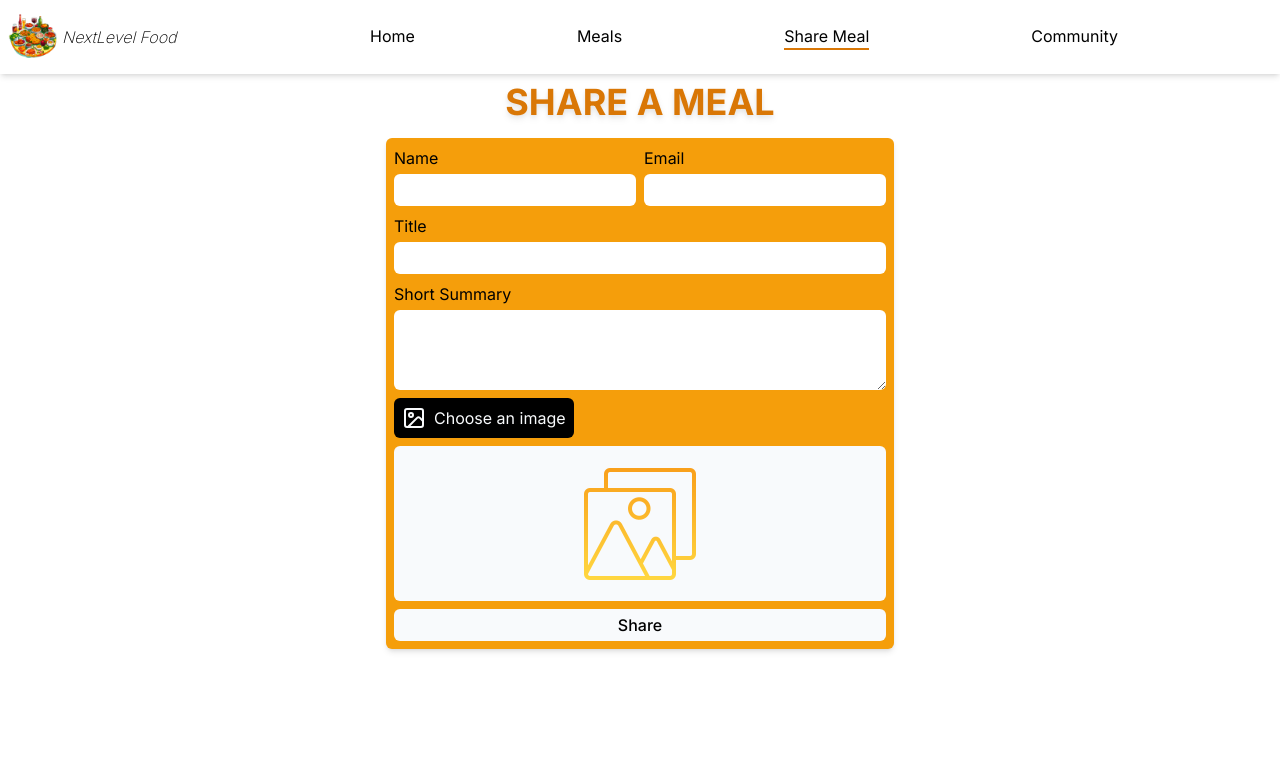
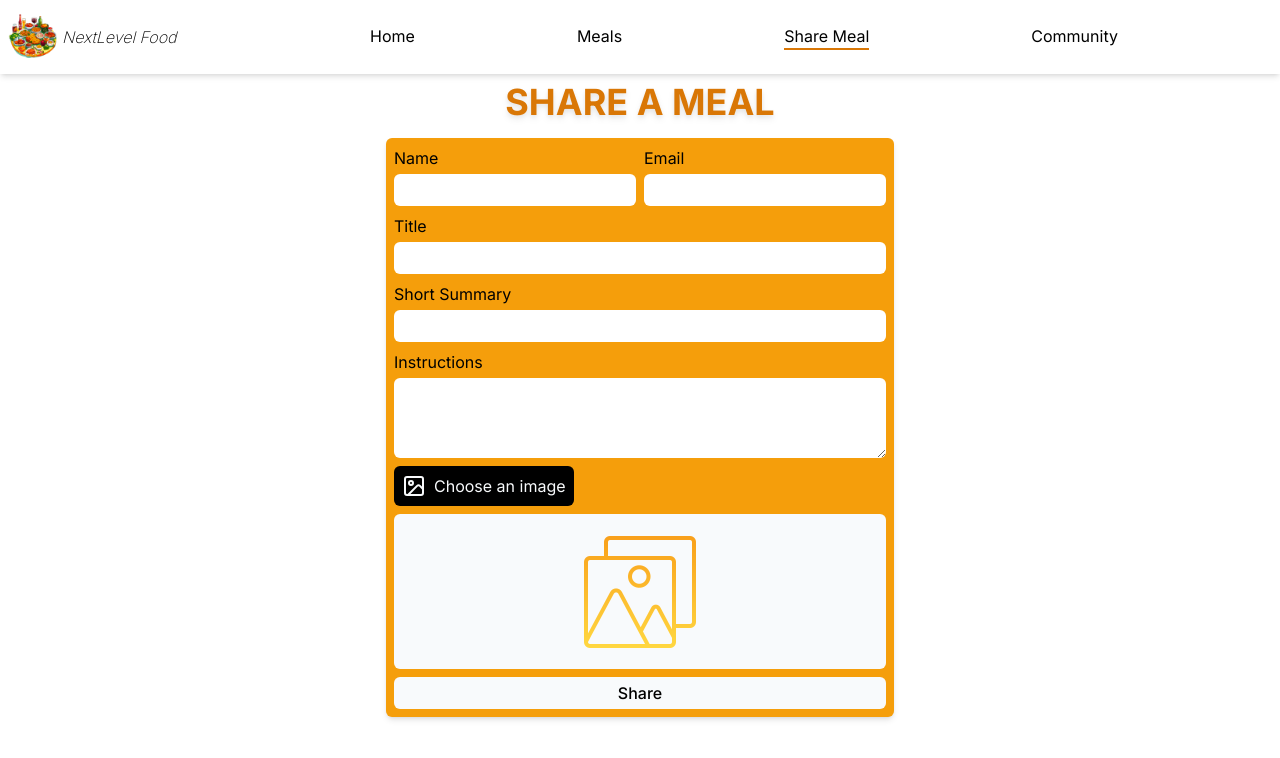
Before and after one commit to LucasDaSilva96/The-Foodies-App, a Next.js app: page /meals/share in a window 1280 px wide. Shown: the top 758 px of the page. Built offline with nearby package versions, Linux system fonts and the light colour scheme.

Commit message:
Created the actions file and created the shareMeal server function

```diff
--- a/app/meals/share/page.tsx
+++ b/app/meals/share/page.tsx
@@ -1,12 +1,9 @@
 import ImagePicker from '@/components/ImagePicker';
 import React from 'react';
 import { Image as ImageSvg } from 'lucide-react';
+import { shareMeal } from '@/lib/actions';
 
-export default function ShareMealPage() {
-  async function shareMeal() {
-    'use server';
-  }
-
+export default async function ShareMealPage() {
   return (
     <>
       <header>
@@ -15,7 +12,10 @@ export default function ShareMealPage() {
         </h1>
       </header>
       <main className='w-full h-full flex items-center justify-center py-2 px-2'>
-        <form className='bg-amber-500 py-2 px-2 max-w-lg rounded-md shadow-md flex flex-col gap-2'>
+        <form
+          action={shareMeal}
+          className='bg-amber-500 py-2 px-2 max-w-lg rounded-md shadow-md flex flex-col gap-2'
+        >
           <div className='flex items-center justify-between flex-wrap gap-2'>
             <div className='flex flex-col gap-1'>
               <label htmlFor='name'>Name</label>
@@ -47,6 +47,7 @@ export default function ShareMealPage() {
             <input
               id='title'
               name='title'
+              type='text'
               required
               className='py-1 rounded-md px-1'
             />
@@ -54,10 +55,22 @@ export default function ShareMealPage() {
 
           <div className='flex flex-col gap-1'>
             <label htmlFor='summary'>Short Summary</label>
-            <textarea
+            <input
               id='summary'
               name='summary'
+              type='text'
+              required
+              className='py-1 rounded-md px-1'
+            />
+          </div>
+
+          <div className='flex flex-col gap-1'>
+            <label htmlFor='instructions'>Instructions</label>
+            <textarea
+              id='instructions'
               rows={3}
+              name='instructions'
+              required
               className='py-1 rounded-md px-1'
             />
           </div>
--- a/components/ImagePicker.tsx
+++ b/components/ImagePicker.tsx
@@ -54,7 +54,10 @@ export default function ImagePicker({ label, name, svg }: ImagePickerProps) {
           <button
             type='button'
             className='bg-transparent transition-colors hover:bg-red-500  py-2 rounded-md overflow-hidden px-4 border border-black hover:border-transparent'
-            onClick={() => setFile(null)}
+            onClick={() => {
+              setFile(null);
+              inputRef.current!.value = '';
+            }}
           >
             Remove
           </button>
@@ -62,7 +65,7 @@ export default function ImagePicker({ label, name, svg }: ImagePickerProps) {
       </div>
 
       {file && (
-        <div className='w-full max-h-[155px] md:max-h-[200px] overflow-y-auto flex justify-center items-center'>
+        <div className='w-full max-h-[155px] md:max-h-[200px] overflow-y-auto flex justify-center items-center '>
           <div className='flex flex-col max-w-[70%] items-center'>
             <Image
               src={URL.createObjectURL(file)}
@@ -70,7 +73,7 @@ export default function ImagePicker({ label, name, svg }: ImagePickerProps) {
               width={'0'}
               height={'0'}
               loading='lazy'
-              className='w-auto h-auto'
+              className='w-auto h-auto aspect-auto '
             />
           </div>
         </div>
--- /dev/null
+++ b/lib/actions.ts
@@ -0,0 +1,14 @@
+'use server';
+
+export async function shareMeal(formData: FormData) {
+  const meal = {
+    title: formData.get('title') as string,
+    summary: formData.get('summary') as string,
+    creator: formData.get('name') as string,
+    creator_email: formData.get('email') as string,
+    image: formData.get('image') as File,
+    instructions: formData.get('instructions') as string,
+  };
+
+  console.log(meal);
+}
```
